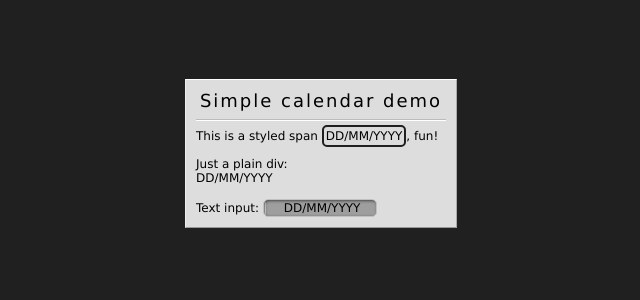
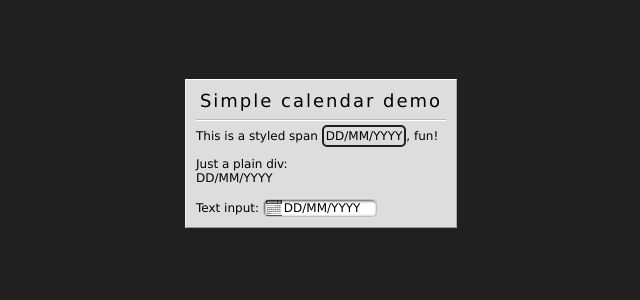
Before and after one commit to QOAL/webscripts, a PHP site: page /calendar.html in a window 1280 px wide. Shown: the part 171-471 px from the top of the page, without its empty margins (319-959 px from the left). Run offline with PHP 8.4, Linux system fonts and the light colour scheme; grey boxes are pictures that could not be loaded.

Commit message:
Add the calendar image and update the release date for qonsole.

```diff
--- a/calendar/calendar.css
+++ b/calendar/calendar.css
@@ -85,7 +85,7 @@ div.pickDateDiv:hover {
 	border: 2px solid #404040;
 }
 input.date {
-	background-image: url("images/calendar.gif");
+	background-image: url("calendar.gif");
 	background-position: 2px 0;
 	background-repeat: no-repeat;
 	padding-left: 20px;
--- a/qonsole/index.html
+++ b/qonsole/index.html
@@ -142,7 +142,7 @@
 					Outputting text to the qonsole is as simple as calling <a onclick="toq('Pretend I am a debug message. :)');">toq(Message);</a>.
 				</div>
 				<div id="pg3" class="hide">
-					Date of latest release: 1st of October 2009, 6pm.<br /><br />
+					Date of latest release: 10th of February 2010, 9pm.<br /><br />
 					<a href="qonsole.zip">Download</a> &bull; 17.5KB
 				</div>
 				<div id="pg4" class="hide">
```
Also changed, not shown: calendar/calendar.gif (added).
